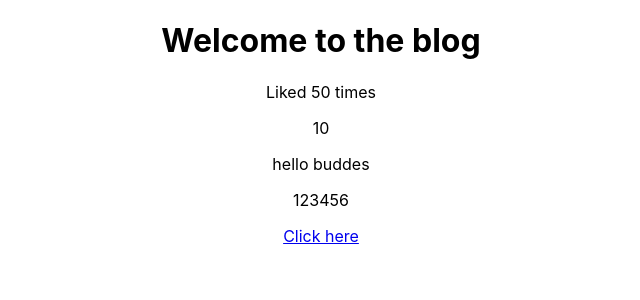
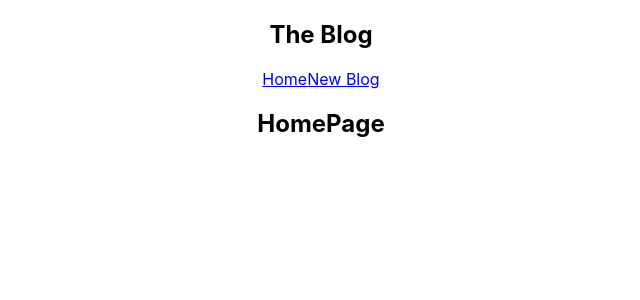
Before and after one commit to harsh007fc/React_1.03, a React (Create React App) app: page / in a window 1280 px wide. Shown: the top 300 px of the page, without its empty margins (319-959 px from the left). Built offline with nearby package versions, Linux system fonts and the light colour scheme.

Commit message:
components added

```diff
--- a/src/App.js
+++ b/src/App.js
@@ -1,25 +1,16 @@
 
 import './App.css';
+import Navbar from './components/Navbar';
+import Home from './components/Home';
 
 function App() {
-  let title = 'Welcome to the blog'
-  let likes = 50;
-  let person = {
-    name:'mera',
-    age:20,
-  }
-  let link ='http://www.google.com';
+
   return (
     <div className="App">
+      <Navbar/>
       <div className="content">
-        <h1>{ title}</h1>
-        <p>Liked {likes} times</p>
-        {/* <p>{person}</p> //it gives error we cant give string to them  */}
+      <Home/>
 
-        <p>{10}</p>
-        <p>{'hello buddes'}</p>
-        <p>{[1,2,3,4,5,6]}</p>
-        <a href={link}>Click here</a>
       </div>
     </div>
   );
--- /dev/null
+++ b/src/components/Home.js
@@ -0,0 +1,12 @@
+
+const Home = () => {
+    return (
+        <>
+           <div className="home">
+              <h2>HomePage </h2>
+            </div>
+        </>
+    )
+}
+
+export default Home
--- /dev/null
+++ b/src/components/Navbar.js
@@ -0,0 +1,16 @@
+
+const Navbar = () => {
+    return (
+        <>
+            <nav className="navbar">
+                <h1>The Blog</h1>
+                <div className="links">
+                    <a href="#">Home</a>
+                    <a href="#">New Blog</a>
+                </div>
+            </nav>
+        </>
+    )
+}
+
+export default Navbar
```
